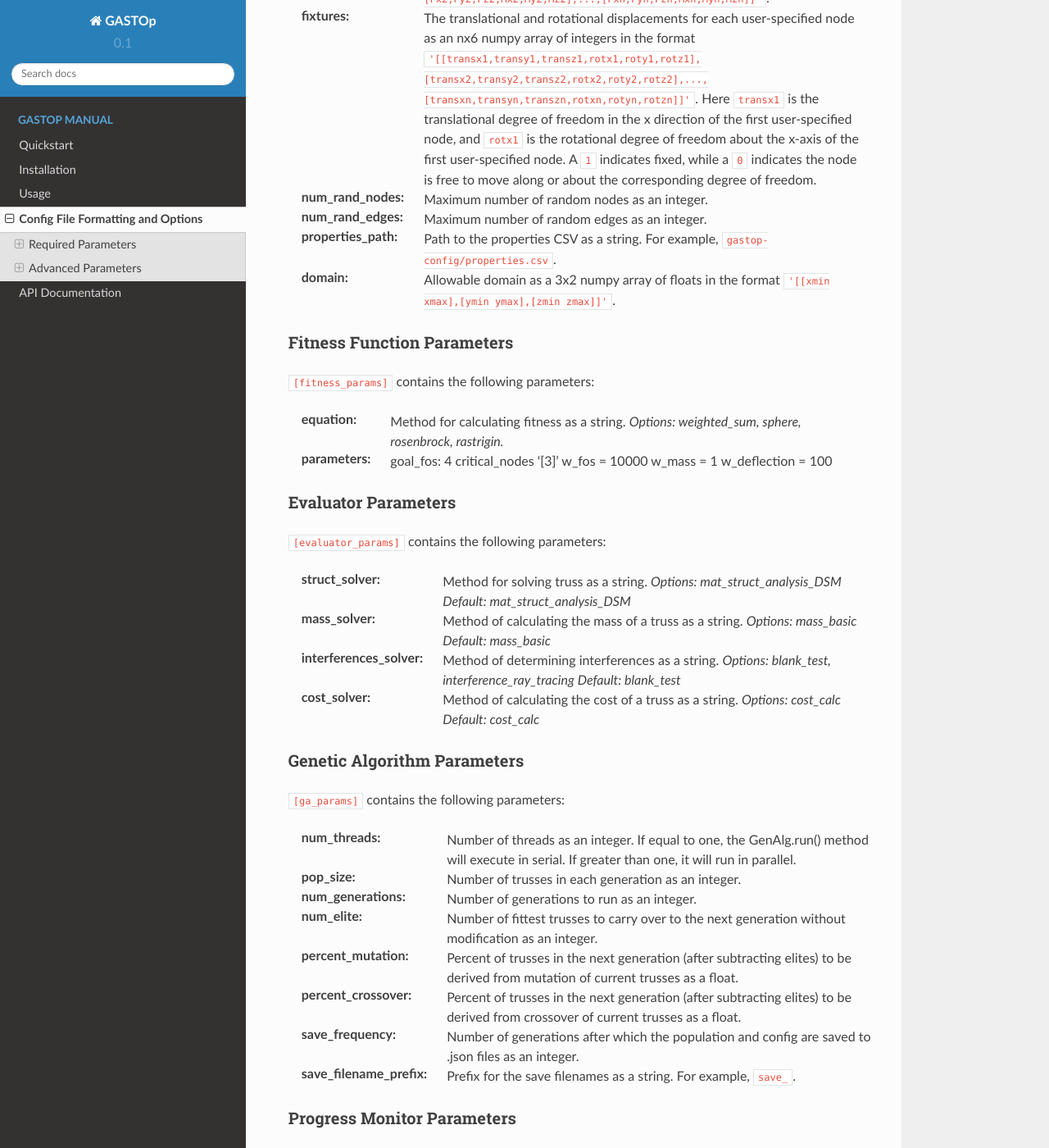
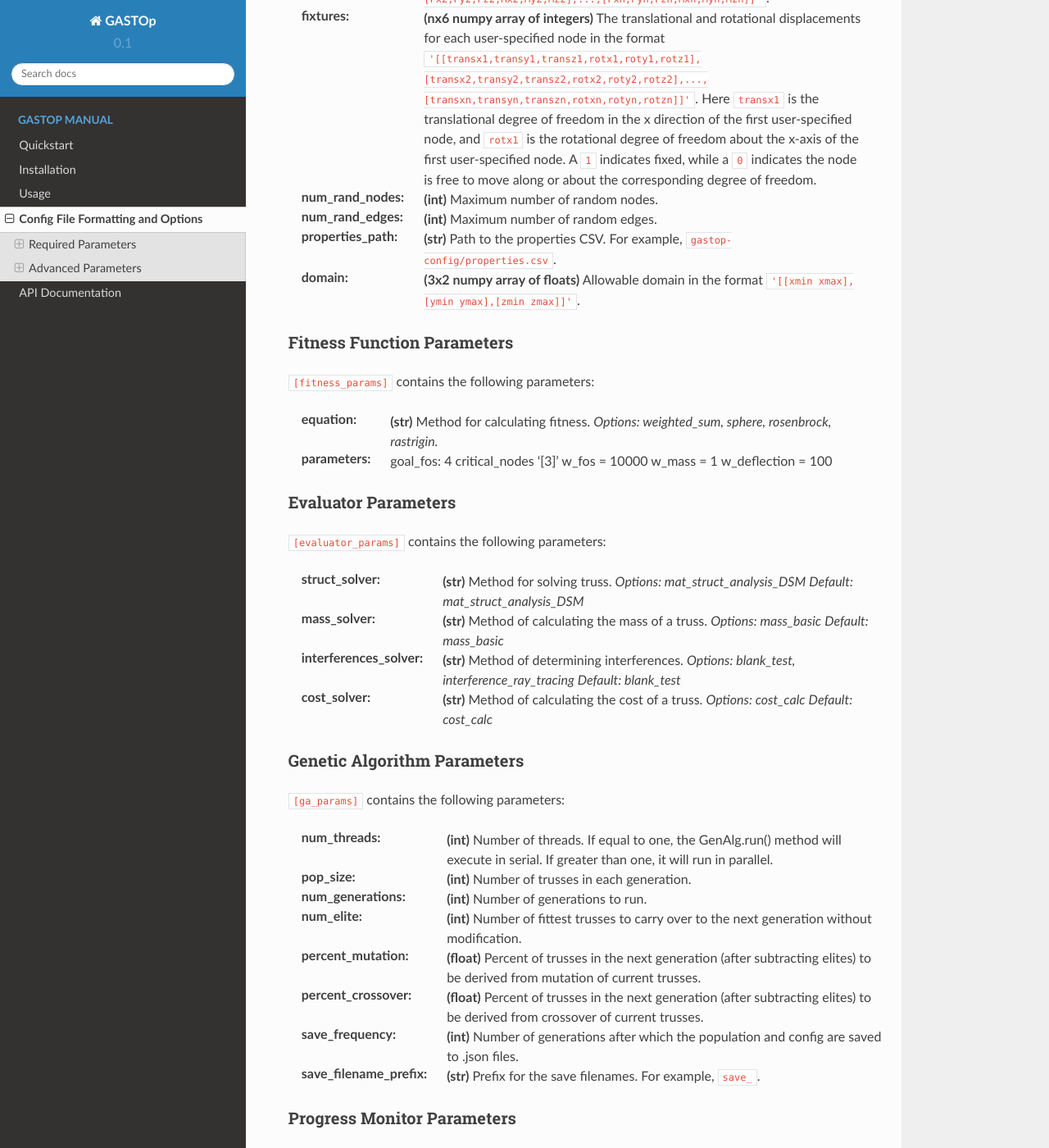
Before and after one commit to f0uriest/GASTOp, a Sphinx documentation site: the page built from docs/config_file_format.rst, in a window 1280 px wide and 1400 px high, scrolled down 1234 px. Shown: the whole window at 82% size. Built offline with Sphinx 7.4.7 and the Read the Docs theme 2.0.0, drawn with Linux system fonts in a browser that asks for light colours; some of the changed text lies outside the part shown.

Commit message:
Update config_file_format.rst

```diff
--- a/docs/config_file_format.rst
+++ b/docs/config_file_format.rst
@@ -51,25 +51,25 @@ General
 =======
 :code:`[general]` contains the following parameters:
 
-:user_spec_nodes: User-specified nodes (nodes with provided loads and displacement boundary conditions) as an nx3 numpy array of floats in the format :code:`'[[x1 y1 z1],[x2 y2 z2],...,[xn yn zn]]'`.
+:user_spec_nodes: **(nx3 numpy array of floats)** User-specified nodes (nodes with provided loads and displacement boundary conditions) in the format :code:`'[[x1 y1 z1],[x2 y2 z2],...,[xn yn zn]]'`.
 
-:loads: The forces and moments acting on each user-specified node as an nx6 numpy array of floats in the format :code:`'[[Fx1,Fy1,Fz1,Mx1,My1,Mz1],[Fx2,Fy2,Fz2,Mx2,My2,Mz2],...,[Fxn,Fyn,Fzn,Mxn,Myn,Mzn]]'`.
+:loads: **(nx6 numpy array of floats)** The forces and moments acting on each user-specified node in the format :code:`'[[Fx1,Fy1,Fz1,Mx1,My1,Mz1],[Fx2,Fy2,Fz2,Mx2,My2,Mz2],...,[Fxn,Fyn,Fzn,Mxn,Myn,Mzn]]'`.
 
-:fixtures: The translational and rotational displacements for each user-specified node as an nx6 numpy array of integers in the format :code:`'[[transx1,transy1,transz1,rotx1,roty1,rotz1],[transx2,transy2,transz2,rotx2,roty2,rotz2],...,[transxn,transyn,transzn,rotxn,rotyn,rotzn]]'`. Here :code:`transx1` is the translational degree of freedom in the x direction of the first user-specified node, and :code:`rotx1` is the rotational degree of freedom about the x-axis of the first user-specified node. A :code:`1` indicates fixed, while a :code:`0` indicates the node is free to move along or about the corresponding degree of freedom.
+:fixtures: **(nx6 numpy array of integers)** The translational and rotational displacements for each user-specified node in the format :code:`'[[transx1,transy1,transz1,rotx1,roty1,rotz1],[transx2,transy2,transz2,rotx2,roty2,rotz2],...,[transxn,transyn,transzn,rotxn,rotyn,rotzn]]'`. Here :code:`transx1` is the translational degree of freedom in the x direction of the first user-specified node, and :code:`rotx1` is the rotational degree of freedom about the x-axis of the first user-specified node. A :code:`1` indicates fixed, while a :code:`0` indicates the node is free to move along or about the corresponding degree of freedom.
 
-:num_rand_nodes: Maximum number of random nodes as an integer.
+:num_rand_nodes: **(int)** Maximum number of random nodes.
 
-:num_rand_edges: Maximum number of random edges as an integer.
+:num_rand_edges: **(int)** Maximum number of random edges.
 
-:properties_path: Path to the properties CSV as a string. For example, :code:`gastop-config/properties.csv`.
+:properties_path: **(str)** Path to the properties CSV. For example, :code:`gastop-config/properties.csv`.
 
-:domain: Allowable domain as a 3x2 numpy array of floats in the format :code:`'[[xmin xmax],[ymin ymax],[zmin zmax]]'`.
+:domain: **(3x2 numpy array of floats)** Allowable domain in the format :code:`'[[xmin xmax],[ymin ymax],[zmin zmax]]'`.
 
 Fitness Function Parameters
 ===========================
 :code:`[fitness_params]` contains the following parameters:
 
-:equation: Method for calculating fitness as a string. *Options: weighted_sum, sphere, rosenbrock, rastrigin.*
+:equation: **(str)** Method for calculating fitness. *Options: weighted_sum, sphere, rosenbrock, rastrigin.*
 :parameters:
        goal_fos: 4
        critical_nodes  '[3]'
@@ -81,29 +81,29 @@ Evaluator Parameters
 ====================
 :code:`[evaluator_params]` contains the following parameters:
 
-:struct_solver: Method for solving truss as a string. *Options: mat_struct_analysis_DSM* *Default: mat_struct_analysis_DSM*
-:mass_solver: Method of calculating the mass of a truss as a string. *Options: mass_basic* *Default: mass_basic*
-:interferences_solver: Method of determining interferences as a string. *Options: blank_test, interference_ray_tracing* *Default: blank_test*
-:cost_solver: Method of calculating the cost of a truss as a string. *Options: cost_calc* *Default: cost_calc*
+:struct_solver: **(str)** Method for solving truss. *Options: mat_struct_analysis_DSM* *Default: mat_struct_analysis_DSM*
+:mass_solver: **(str)** Method of calculating the mass of a truss. *Options: mass_basic* *Default: mass_basic*
+:interferences_solver: **(str)** Method of determining interferences. *Options: blank_test, interference_ray_tracing* *Default: blank_test*
+:cost_solver: **(str)** Method of calculating the cost of a truss. *Options: cost_calc* *Default: cost_calc*
 
 Genetic Algorithm Parameters
 ============================
 :code:`[ga_params]` contains the following parameters:
 
-:num_threads: Number of threads as an integer. If equal to one, the GenAlg.run() method will execute in serial. If greater than one, it will run in parallel.
-:pop_size: Number of trusses in each generation as an integer.
-:num_generations: Number of generations to run as an integer.
-:num_elite: Number of fittest trusses to carry over to the next generation without modification as an integer.
-:percent_mutation: Percent of trusses in the next generation (after subtracting elites) to be derived from mutation of current trusses as a float.
-:percent_crossover: Percent of trusses in the next generation (after subtracting elites) to be derived from crossover of current trusses as a float.
-:save_frequency: Number of generations after which the population and config are saved to .json files as an integer.
-:save_filename_prefix: Prefix for the save filenames as a string. For example, :code:`save_`.
+:num_threads: **(int)** Number of threads. If equal to one, the GenAlg.run() method will execute in serial. If greater than one, it will run in parallel.
+:pop_size: **(int)** Number of trusses in each generation.
+:num_generations: **(int)** Number of generations to run.
+:num_elite: **(int)** Number of fittest trusses to carry over to the next generation without modification.
+:percent_mutation: **(float)** Percent of trusses in the next generation (after subtracting elites) to be derived from mutation of current trusses.
+:percent_crossover: **(float)** Percent of trusses in the next generation (after subtracting elites) to be derived from crossover of current trusses.
+:save_frequency: **(int)** Number of generations after which the population and config are saved to .json files.
+:save_filename_prefix: **(str)** Prefix for the save filenames. For example, :code:`save_`.
 
 Progress Monitor Parameters
 ===========================
 :code:`[monitor_params]` contains the following parameters:
 
-:progress_display: Progress monitor display mode as a string. *Options: ...*
+:progress_display: **(str)** Progress monitor display mode. *Options: ...*
 
 
 
@@ -120,20 +120,20 @@ Crossover Parameters
 ====================
 :code:`[crossover_params]` contains the following parameters:
 
-:node_crossover_method: Method for performing node crossover as a string. *Options: uniform_crossover, single_point_split, two_points_split* *Default: uniform_crossover*
-:edge_crossover_method: Method for performing edge crossover as a string. *Options: uniform_crossover, single_point_split, two_points_split* *Default: uniform_crossover*
-:property_crossover_method: Method for performing edge crossover as a string. *Options: uniform_crossover, single_point_split, two_points_split* *Default: uniform_crossover*
-:node_crossover_params: Dictionary of additional node crossover parameters.
-:edge_crossover_params: Dictionary of additional edge crossover parameters.
-:property_crossover_params: Dictionary of additional property crossover parameters.
+:node_crossover_method: **(str)** Method for performing node crossover. *Options: uniform_crossover, single_point_split, two_points_split* *Default: uniform_crossover*
+:edge_crossover_method: **(str)** Method for performing edge crossover. *Options: uniform_crossover, single_point_split, two_points_split* *Default: uniform_crossover*
+:property_crossover_method: **(str)** Method for performing edge crossover. *Options: uniform_crossover, single_point_split, two_points_split* *Default: uniform_crossover*
+:node_crossover_params: **(dict)** Additional node crossover parameters.
+:edge_crossover_params: **(dict)** Additional edge crossover parameters.
+:property_crossover_params: **(dict)** Additional property crossover parameters.
 
 Mutator Parameters
 ==================
 :code:`[mutator_params]` contains the following parameters:
 
-:node_mutator_method: Method for performing node mutation as a string. *Options: gaussian, pseudo_bit_flip, shuffle_index* *Default: gaussian*
-:edge_mutator_method: Method for performing edge mutation as a string. *Options: gaussian, pseudo_bit_flip, shuffle_index* *Default: pseudo_bit_flip*
-:property_mutator_method: Method for performing property mutation as a string. *Options: gaussian, pseudo_bit_flip, shuffle_index* *Default: pseudo_bit_flip*
+:node_mutator_method: **(str)** Method for performing node mutation. *Options: gaussian, pseudo_bit_flip, shuffle_index* *Default: gaussian*
+:edge_mutator_method: **(str)** Method for performing edge mutation. *Options: gaussian, pseudo_bit_flip, shuffle_index* *Default: pseudo_bit_flip*
+:property_mutator_method: **(str)** Method for performing property mutation. *Options: gaussian, pseudo_bit_flip, shuffle_index* *Default: pseudo_bit_flip*
       [[node_mutator_params]]
       std =
       [[edge_mutator_params]]
@@ -145,6 +145,6 @@ Selector Parameters
 ===================
 :code:`[selector_params]` contains the following parameters:
 
-:method: Method for performing selection as a string. *Options: inverse_square_rank_probability, tournament* *Default: inverse_square_rank_probability*
-:tourn_size: The number of truss indices in each tournament as an integer. Must be less than 32.
-:tourn_prob: The probability of the fittest truss in a tournamment to be selected as a float.
+:method: **(str)** Method for performing selection. *Options: inverse_square_rank_probability, tournament* *Default: inverse_square_rank_probability*
+:tourn_size: **(int)** The number of truss indices in each tournament. Must be less than 32.
+:tourn_prob: **(float)** The probability of the fittest truss in a tournamment to be selected.
```
